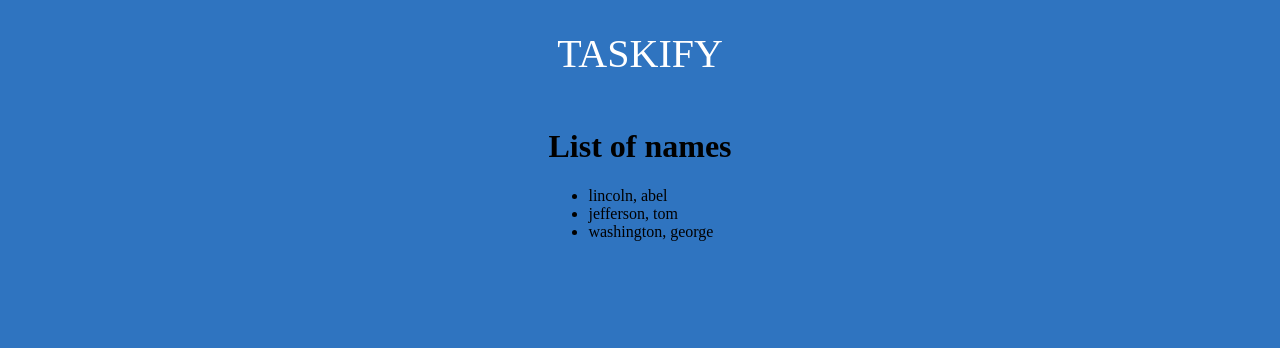
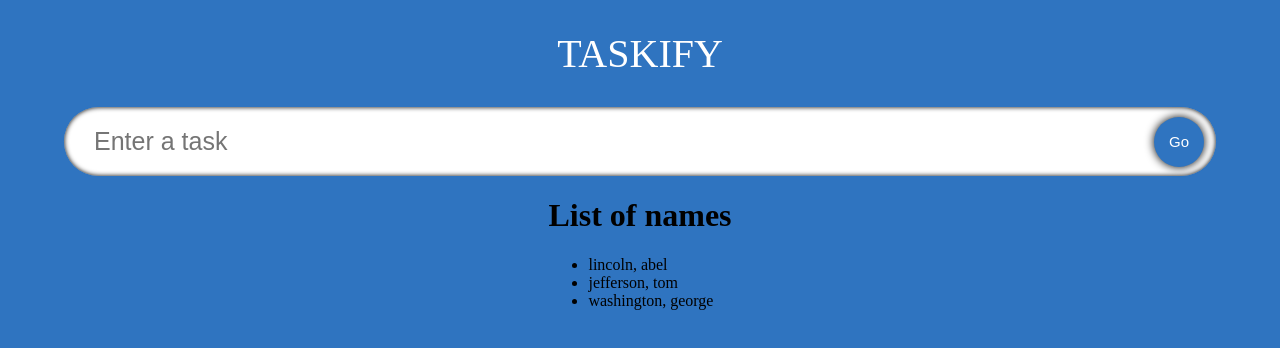
Before and after one commit to eduardosancho/vite-first-steps, a React (Vite) app: page / in a window 1280 px wide. Shown: the top 348 px of the page. Built offline with nearby package versions, Linux system fonts and the light colour scheme; a web font is replaced by a local one.

Commit message:
Add basic input field with style

```diff
--- a/src/App.tsx
+++ b/src/App.tsx
@@ -1,10 +1,12 @@
 import './styles/App.css'
 import NameList from './components/NameList'
+import InputField from './components/InputField'
 
 const App: React.FC = () => {
   return (
     <div className="App">
       <span className="heading">Taskify</span>
+      <InputField />
       <NameList />
     </div>
   )
--- /dev/null
+++ b/src/components/InputField.tsx
@@ -0,0 +1,13 @@
+import React from 'react'
+import '../styles/inputForm.css'
+
+const InputField = () => {
+  return (
+    <form className='input'>
+      <input type='input' placeholder="Enter a task" className='input__box' />
+      <button type='submit' className='input__submit' >Go</button>
+    </form>
+  )
+}
+
+export default InputField
--- a/src/styles/App.css
+++ b/src/styles/App.css
@@ -6,7 +6,7 @@
   display: flex;
   flex-direction: column;
   align-items: center;
-  background-color: #2f74c0;
+  background-color: #2F74C0;
   font-family: "Neucha", cursive;
 }
 
--- /dev/null
+++ b/src/styles/inputForm.css
@@ -0,0 +1,45 @@
+.input {
+  display: flex;
+  width: 90%;
+  position: relative;
+  align-items: center;
+}
+
+.input__box {
+  width: 100%;
+  border-radius: 50px;
+  padding: 20px 30px;
+  font-size: 25px;
+  border: none;
+  transition: 0.2s;
+  box-shadow: inset 0 0 5px black;
+}
+
+.input__box:focus {
+  box-shadow: 0 0 10px 1000px rgba(0, 0, 0, 0.7);
+  outline: none;
+}
+
+.input__submit {
+  position: absolute;
+  width: 50px;
+  height: 50px;
+  margin: 12px;
+  border-radius: 50px;
+  right: 0;
+  border: none;
+  font-size: 15px;
+  background-color: #2F74C0;
+  color: white;
+  transition: 0.2s all;
+  box-shadow: 0 0 10px black;
+}
+
+.input__submit:hover {
+  background-color: #288AE2;
+}
+
+.input__submit:active {
+  transform: scale(0.8);
+  box-shadow: 0 0 5px black;
+}
```
